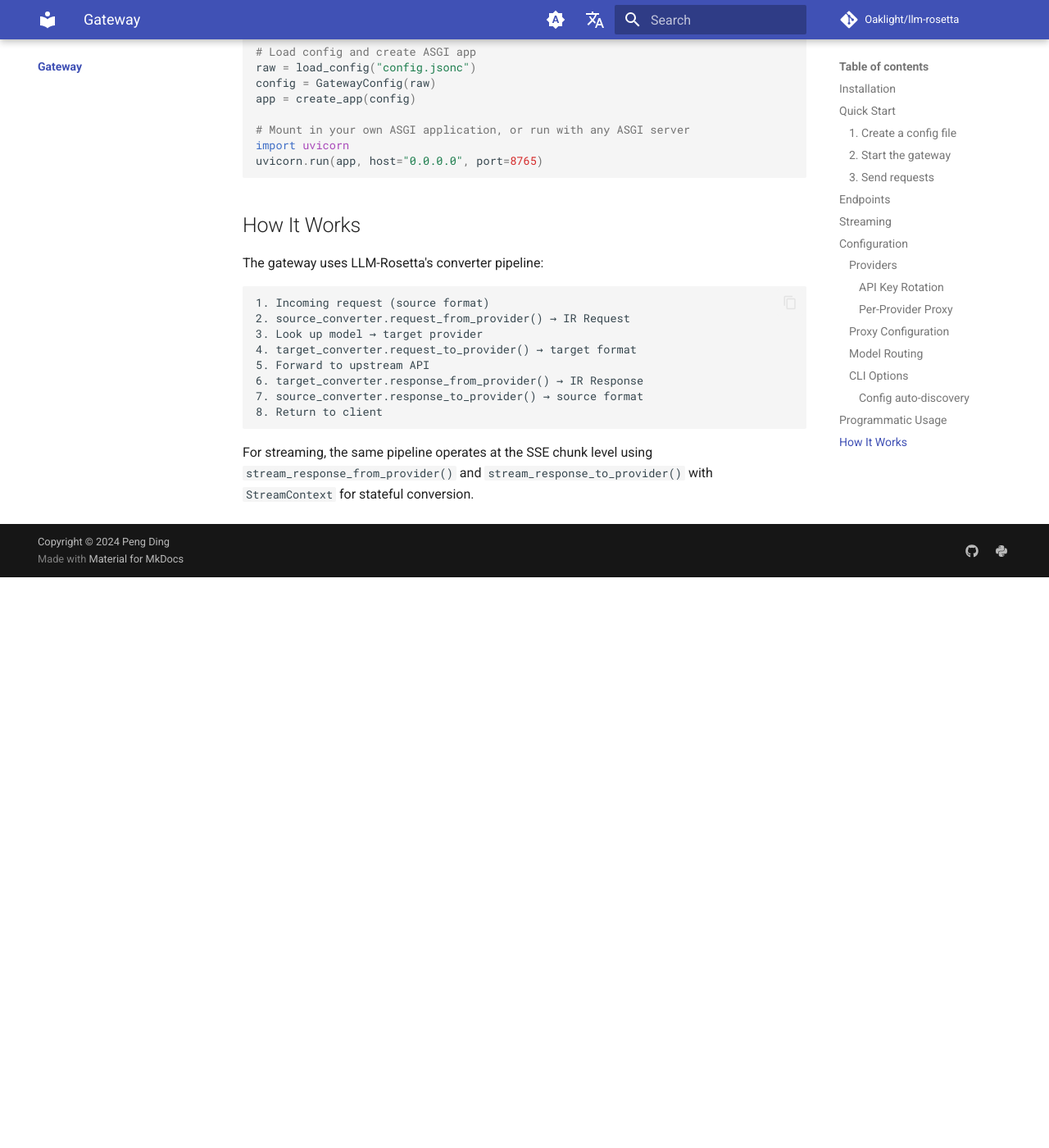
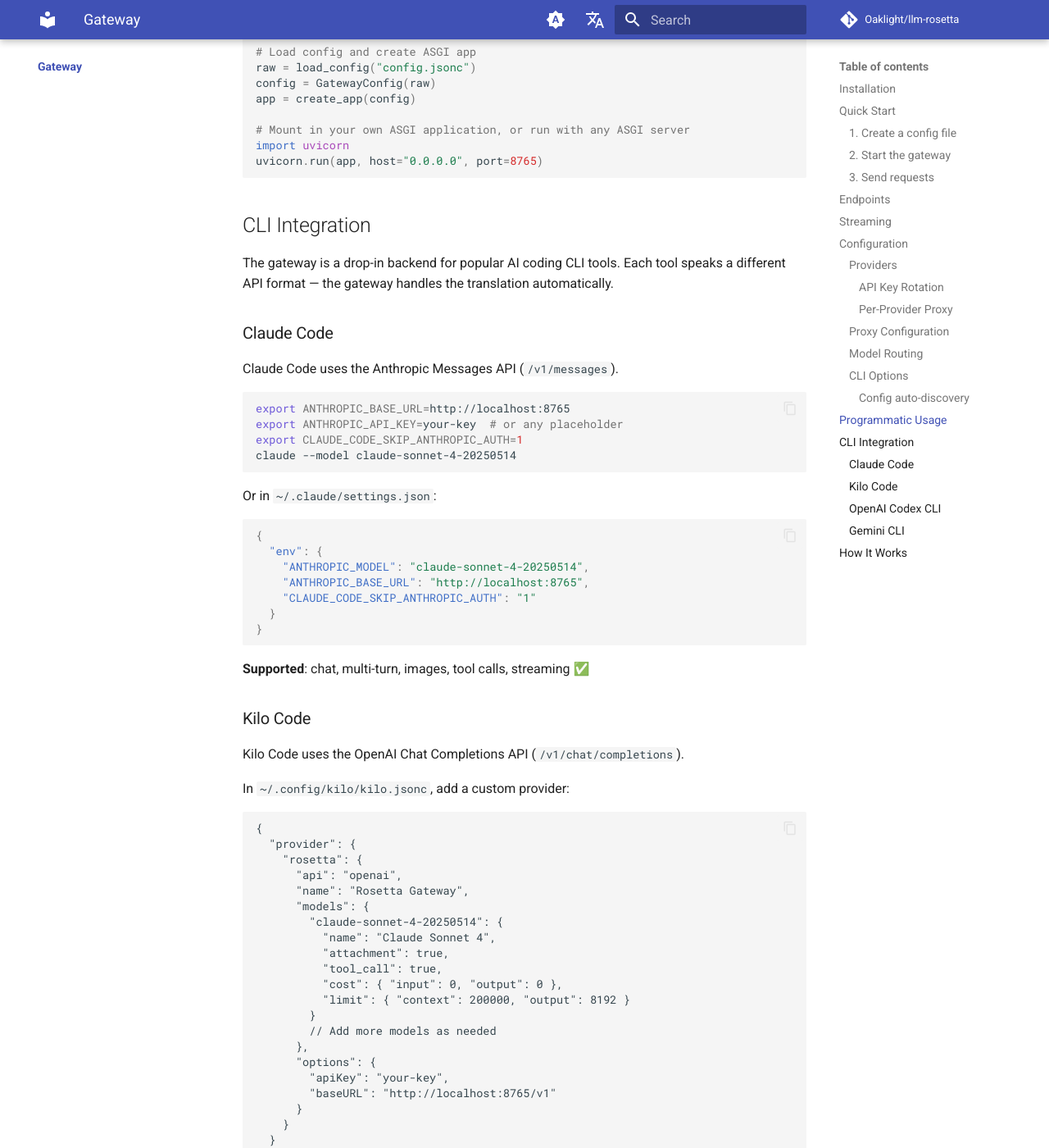
Before and after one commit to Oaklight/llm-rosetta, an MkDocs documentation site: the page built from docs/gateway/index.md, in a window 1280 px wide and 1400 px high, scrolled down 5503 px. Shown: the whole window at 82% size. Built offline with MkDocs 1.6.1 and Material for MkDocs 9.7.7, drawn with Linux system fonts in a browser that asks for light colours; comment, search, counter and statistics services are not loaded; before the commit the page ends 6207 px from its top, so only the background shows below that; some of the changed text lies outside the part shown.

Commit message:
docs: add CLI integration guide for Claude, Kilo, Codex, Gemini

````diff
--- a/docs/gateway/index.md
+++ b/docs/gateway/index.md
@@ -255,6 +255,118 @@
 uvicorn.run(app, host="0.0.0.0", port=8765)
 ```
 
+## CLI Integration
+
+The gateway is a drop-in backend for popular AI coding CLI tools. Each tool speaks a different API format — the gateway handles the translation automatically.
+
+### Claude Code
+
+Claude Code uses the Anthropic Messages API (`/v1/messages`).
+
+```bash
+export ANTHROPIC_BASE_URL=http://localhost:8765
+export ANTHROPIC_API_KEY=your-key  # or any placeholder
+export CLAUDE_CODE_SKIP_ANTHROPIC_AUTH=1
+claude --model claude-sonnet-4-20250514
+```
+
+Or in `~/.claude/settings.json`:
+
+```json
+{
+  "env": {
+    "ANTHROPIC_MODEL": "claude-sonnet-4-20250514",
+    "ANTHROPIC_BASE_URL": "http://localhost:8765",
+    "CLAUDE_CODE_SKIP_ANTHROPIC_AUTH": "1"
+  }
+}
+```
+
+**Supported**: chat, multi-turn, images, tool calls, streaming ✅
+
+### Kilo Code
+
+Kilo Code uses the OpenAI Chat Completions API (`/v1/chat/completions`).
+
+In `~/.config/kilo/kilo.jsonc`, add a custom provider:
+
+```jsonc
+{
+  "provider": {
+    "rosetta": {
+      "api": "openai",
+      "name": "Rosetta Gateway",
+      "models": {
+        "claude-sonnet-4-20250514": {
+          "name": "Claude Sonnet 4",
+          "attachment": true,
+          "tool_call": true,
+          "cost": { "input": 0, "output": 0 },
+          "limit": { "context": 200000, "output": 8192 }
+        }
+        // Add more models as needed
+      },
+      "options": {
+        "apiKey": "your-key",
+        "baseURL": "http://localhost:8765/v1"
+      }
+    }
+  }
+}
+```
+
+Then use: `kilo --model rosetta/claude-sonnet-4-20250514`
+
+**Supported**: chat, multi-turn, tool calls, streaming ✅
+
+### OpenAI Codex CLI
+
+Codex CLI uses the OpenAI Responses API (`/v1/responses`).
+
+Create `~/.codex/config.toml`:
+
+```toml
+model = "gpt-4o"
+model_provider = "rosetta"
+
+[model_providers.rosetta]
+name = "Rosetta Gateway"
+base_url = "http://localhost:8765/v1"
+env_key = "ROSETTA_API_KEY"
+wire_api = "responses"
+```
+
+Then:
+
+```bash
+export ROSETTA_API_KEY=your-key
+codex "your prompt here"
+```
+
+**Supported**: chat, streaming ✅ | tool calls ⚠️ (basic support)
+
+### Gemini CLI
+
+Gemini CLI uses the Google GenAI API (`/v1beta/models/...`).
+
+```bash
+export GOOGLE_GEMINI_BASE_URL=http://localhost:8765
+export GEMINI_API_KEY=your-key
+gemini -m gemini-2.5-pro -p "your prompt here"
+```
+
+!!! note "TTY requirement"
+    Gemini CLI requires a TTY even in headless mode (`-p`). When running from scripts or non-interactive shells, wrap with `script`:
+
+    ```bash
+    script -qec 'gemini -m gemini-2.5-pro -p "your prompt"' /dev/null
+    ```
+
+!!! note "Network dependencies"
+    Gemini CLI makes outbound connections to `github.com` and `play.googleapis.com` during startup. These must be reachable (directly or via proxy) for the CLI to function.
+
+**Supported**: chat, streaming ✅
+
 ## How It Works
 
 The gateway uses LLM-Rosetta's converter pipeline:
````
